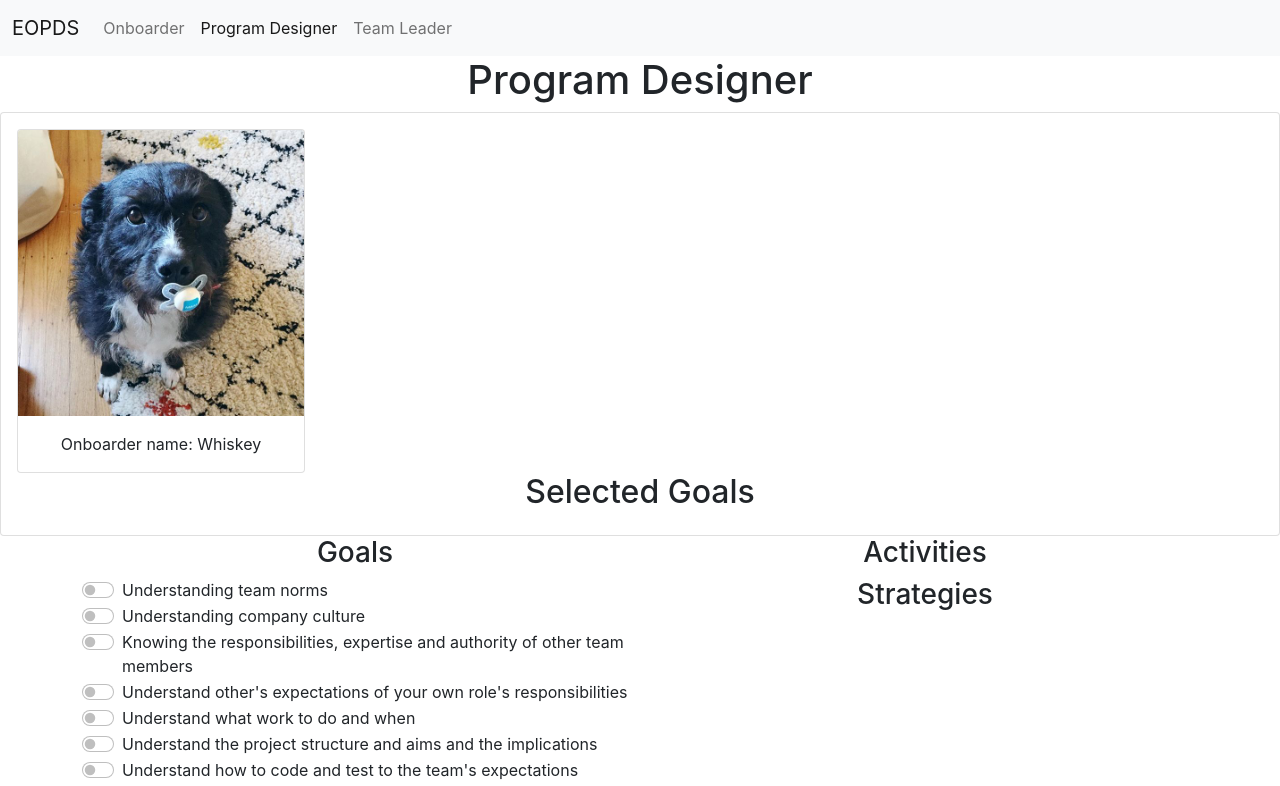
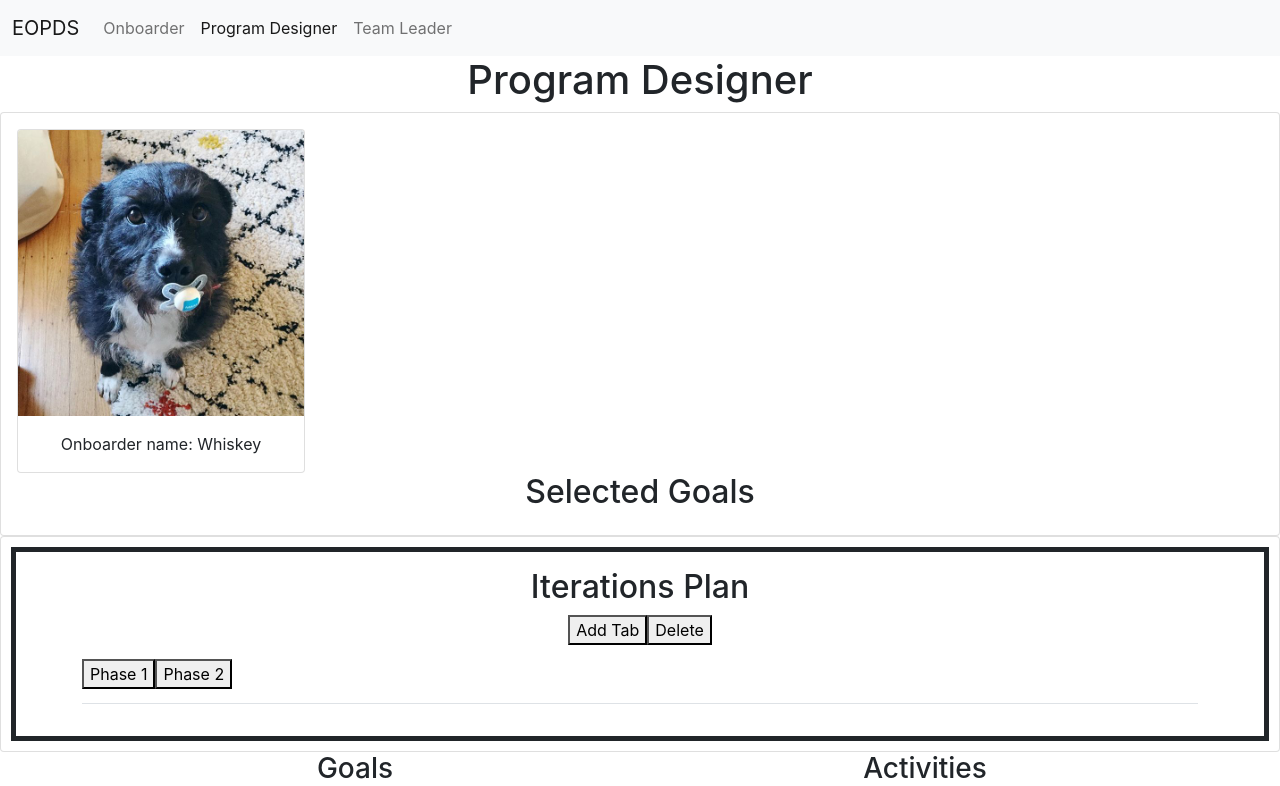
Before and after one commit to SoftwareDevelopmentMethods/eopds, a React (Create React App) app: page /designer in a window 1280 px wide. Shown: the top 786 px of the page. Built offline with nearby package versions, Linux system fonts and the light colour scheme.

Commit message:
Developing Iteration Plan feature
Worked on developing the iteration planning feature
   -for adding activities to an
    phase/iteration plan

-refactored some code on the GoalManager component

-added code for a tabbed container panel

```diff
--- a/src/App.css
+++ b/src/App.css
@@ -28,6 +28,10 @@
   color: #61dafb;
 }
 
+#iterationPlanDiv.ul{
+  color: rgb(72, 168, 88);
+}
+
 @keyframes App-logo-spin {
   from {
     transform: rotate(0deg);
--- a/src/App.js
+++ b/src/App.js
@@ -5,6 +5,7 @@ import Routes from "./Routes";
 import './App.css';
 
 class App extends Component {
+
     static defaultProps = {
         goals: [
             {
--- /dev/null
+++ b/src/GoalManager.css
@@ -0,0 +1,28 @@
+
+li.iteration-plan {
+    margin-top: 5px;
+    margin-bottom: 5px;
+}
+
+.iterations-container {
+    border-top-width: 5px;
+    border-top-style: solid;
+    border-right-width: 5px;
+    border-right-style: solid;
+    border-bottom-width: 5px;
+    border-bottom-style: solid;
+    border-left-width: 5px;
+    border-left-style: solid;
+    margin-left: 10px;
+    margin-right: 10px;
+    margin-bottom: 10px;
+    margin-top: 10px;
+}
+
+.well-btn {
+    margin-bottom: 14px;
+}
+
+.tab {
+    margin-bottom: 14px;
+}
--- a/src/Goal Manager.js
+++ b/src/GoalManager.js
@@ -1,5 +1,8 @@
 import React, { Component } from "react";
 import Profile from './Profile';
+import TabbedContainer from "./TabbedContainer";
+
+import './GoalManager.css';
 
 class GoalManager extends Component {
     constructor(props) {
@@ -8,7 +11,8 @@ class GoalManager extends Component {
             name: "Whiskey",
             goals: [],
             activities: [],
-            strategies: []
+            strategies: [],
+            selectedActivities: []
         };
 
         this.goalsChangeHandler = this.goalsChangeHandler.bind(this);
@@ -24,36 +28,66 @@ class GoalManager extends Component {
             name: val
         }
 
-        let goalName = !event.target.checked ? null : val;
+        let goalDeselected =  !event.target.checked;
 
-        // activities and strategies filters to find them
+        //load the activities and strategies list
         let activityList = this.props.goal.find(e => e.goal === val);
         let strategyList = this.props.goal.find(e => e.goal === val);
 
         let filteredGoals = this.state.goals.filter(goal => goal.name !== val);
 
-        // filter the activities and strategies
-        let filteredActivites = this.state.activities.filter(act => !activityList.activity.includes(act));
-        let filteredStrategies = this.state.strategies.filter(str => !strategyList.strategy.includes(str));
+        // filter the activities and strategies so that only unique activites are loaded (no duplicates)
+        let filteredActivites;
+        let filteredStrategies;
 
-        // console.log(activityList.activity, 'hello');
-        if (goalName == null) {
+        if (goalDeselected) {
+            // filter out the deselected goal
+            filteredActivites = this.state.activities.filter(act => !activityList.activity.includes(act));
+            filteredStrategies = this.state.strategies.filter(str => !strategyList.strategy.includes(str));
+            //then update the state with the filtered activites array
             this.setState({ goals: filteredGoals, activities: filteredActivites, strategies: filteredStrategies });
+           // this.setState({ goals: filteredGoals});
         }
         else
-
             this.setState(prevState => ({
                 goals: [...prevState.goals, selectedGoal],
                 activities: [...new Set([...prevState.activities, ...activityList.activity])],
                 strategies: [...new Set([...prevState.strategies, ...strategyList.strategy])]
             }));
-
     }
 
     activityChangeHandler = (event) => {
+        let val = event.target.value;
+        let goalID = event.target.goalID;
+        let selectedActivity = {
+            id: goalID,
+            name: val
+        }
 
-    }
+        let activtiyDeselected =  !event.target.checked;
 
+        //let filteredGoals = this.state.goals.filter(goal => goal.name !== val);
+
+        // filter the activities and strategies so that only unique activites are loaded (no duplicates)
+       // let filteredActivites = this.state.activities.filter(act => !activityList.activity.includes(act));
+      //  let filteredStrategies = this.state.strategies.filter(str => !strategyList.strategy.includes(str));
+
+        if (activtiyDeselected) {
+            // filter out the deselected activity
+            //let filteredActivites = this.state.selectedActivities.filter(act => !this.state.selectedActivities.includes(act));
+            let filteredActivites = this.state.selectedActivities.filter(act => act.name !== val);
+           // let filteredStrategies = this.state.strategies.filter(str => !strategyList.strategy.includes(str));
+            //then update the state with the filtered activites array
+            this.setState({ selectedActivities : filteredActivites});
+           // this.setState({ goals: filteredGoals});
+        }
+        else
+            this.setState(prevState => ({
+               // goals: [...prevState.goals, selectedGoal],
+                selectedActivities: [...prevState.selectedActivities, selectedActivity]
+              //  strategies: [...new Set([...prevState.strategies, ...strategyList.strategy])]
+            }));
+        }
 
 
     render() {
@@ -66,17 +100,26 @@ class GoalManager extends Component {
                 {/* profile card code */}
                 <div class="card">
                     <div class="card-body">
-
                         <Profile name={this.state.name} />
                         <h2>Selected Goals</h2>
+                    </div>
+                </div>
+
+                {/* TabbedContainer card code */}
+                <div class="card">
+                    <div class="card-body iterations-container">
+                        <h2>Iterations Plan</h2>
+                        <TabbedContainer activities={this.state.activities} />
                         <ul class="list-group">
-                            {this.state.goals.map(goal => (
-                                <li class="list-group-item active" >{goal.name}</li>
+                            {this.state.selectedActivities.map(selectedActivity => (
+                                <li class="list-group-item active  iteration-plan" >{selectedActivity.name}</li>
                             ))
                             }
                         </ul>
                     </div>
                 </div>
+
+
                 {/* checklist goals */}
                 <div class="container">
                     <div class="row">
--- a/src/Routes.js
+++ b/src/Routes.js
@@ -1,7 +1,7 @@
 import React, { Component } from "react";
 import { Switch, Route, Redirect } from "react-router-dom";
 import Accordion from './Accordion';
-import GoalManager from "./Goal Manager";
+import GoalManager from "./GoalManager";
 import Home from "./Home";
 
 class Routes extends Component {
--- /dev/null
+++ b/src/TabbedContainer.js
@@ -0,0 +1,190 @@
+import React, { Component } from "react";
+import Profile from './Profile';
+
+class TabbedContainer extends Component {
+    state = {
+        tabs: [
+          { id: 1, name: "Phase 1"},
+          { id: 2, name: "Phase 2"}
+        ],
+        currentTab: { id: 1, name: "Tab 1"},
+        editMode: false,
+        editTabNameMode: false
+      };
+
+      handleDoubleClick = () => {
+        this.setState({
+          editTabNameMode: true
+        });
+      };
+
+      handleEditTabName = e => {
+        const { currentTab, tabs } = this.state;
+
+        const updatedTabs = tabs.map(tab => {
+          if (tab.id === currentTab.id) {
+            return {
+              ...tab,
+              name: e.target.value
+            };
+          } else {
+            return tab;
+          }
+        });
+
+        this.setState({
+          tabs: updatedTabs,
+          currentTab: {
+            ...currentTab,
+            name: e.target.value
+          }
+        });
+      };
+
+      handleOnBlur = () => {
+        this.setState({
+          editTabNameMode: false
+        });
+      };
+
+      createTabs = () => {
+        const { tabs, currentTab, editTabNameMode } = this.state;
+
+        const allTabs = tabs.map(tab => {
+          return (
+            <li>
+              {editTabNameMode && currentTab.id === tab.id ? (
+                <input
+                  value={tab.name}
+                  onBlur={this.handleOnBlur}
+                  onChange={this.handleEditTabName}
+                />
+              ) : (
+                <button
+                  className={currentTab.id === tab.id ? "tab active" : "tab"}
+                  onClick={() => this.handleSelectTab(tab)}
+                  onDoubleClick={() => this.handleDoubleClick(tab)}
+                >
+                  {tab.name}
+                </button>
+              )}
+            </li>
+          );
+        });
+
+        return <ul className="nav nav-tabs">{allTabs}</ul>;
+      };
+
+      handleSelectTab = tab => {
+        this.setState({
+          currentTab: tab,
+          editMode: false,
+          editTabNameMode: false
+        });
+      };
+
+      handleAddTab = () => {
+        const { tabs } = this.state;
+
+        const newTabObject = {
+          name: `Phase ${tabs.length + 1}`,
+        };
+
+        this.setState({
+          tabs: [...tabs, newTabObject],
+          currentTab: newTabObject,
+          editMode: false,
+          editTabNameMode: false
+        });
+      };
+
+      handleDeleteTab = tabToDelete => {
+        const { tabs } = this.state;
+        if(tabs.length > 1){
+          const tabToDeleteIndex = tabs.findIndex(tab => tab.id === tabToDelete.id);
+
+        const updatedTabs = tabs.filter((tab, index) => {
+          return index !== tabToDeleteIndex;
+        });
+
+        const previousTab =
+          tabs[tabToDeleteIndex - 1] || tabs[tabToDeleteIndex + 1] || {};
+
+        this.setState({
+          tabs: updatedTabs,
+          editMode: false,
+          editTabNameMode: false,
+          currentTab: previousTab
+        });
+        }
+
+      };
+
+      setEditMode = () => {
+        this.setState({
+          editMode: !this.state.editMode
+        });
+      };
+
+      handleContentChange = e => {
+        const { tabs, currentTab } = this.state;
+
+        const updatedTabs = tabs.map(tab => {
+          if (tab.name === currentTab.name) {
+            return {
+              ...tab,
+            };
+          } else {
+            return tab;
+          }
+        });
+
+        this.setState({
+          tabs: updatedTabs,
+          currentTab: {
+            ...currentTab
+          }
+        });
+      };
+
+      render() {
+        const { currentTab, editMode } = this.state;
+        return (
+          <div className="container">
+            <div className="well">
+              <button className="add-tab-button well-btn" onClick={this.handleAddTab}>
+                <i className="text-primary fas fa-plus-square" /> Add Tab
+              </button>
+              <button className="well-btn"  onClick={() => this.handleDeleteTab(currentTab)}>
+                          Delete
+              </button>
+              {this.createTabs()}
+              <div className="tab-content">
+                {editMode ? (
+                  <div>
+
+                    <button className="save-button" onClick={this.setEditMode}>
+                      Done
+                    </button>
+                  </div>
+                ) : (
+                  <div>
+                    <p>{currentTab.content}</p>
+                    {currentTab.id ? (
+                      <div
+                        style={{ display: "flex", justifyContent: "space-between" }}
+                      >
+                      </div>
+                    ) : (
+                      ""
+                    )}
+                  </div>
+                )}
+              </div>
+            </div>
+          </div>
+        );
+      }
+}
+
+export default TabbedContainer;
--- a/src/data.js
+++ b/src/data.js
@@ -1,4 +1,5 @@
 
+import React, { Component } from 'react';
 
 class data extends Component {
     static defaultProps = {
@@ -208,3 +209,5 @@ class data extends Component {
         ]
     }
 }
+
+export default data;
```
Also changed, not shown: src/index.css (line endings or trailing spaces).
